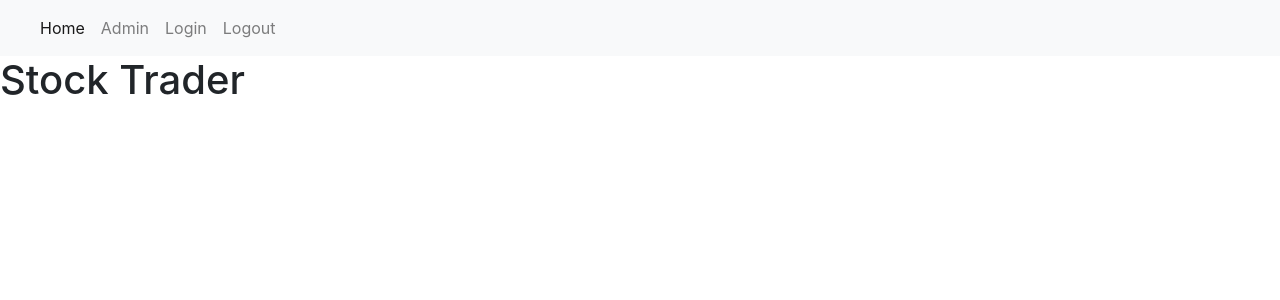
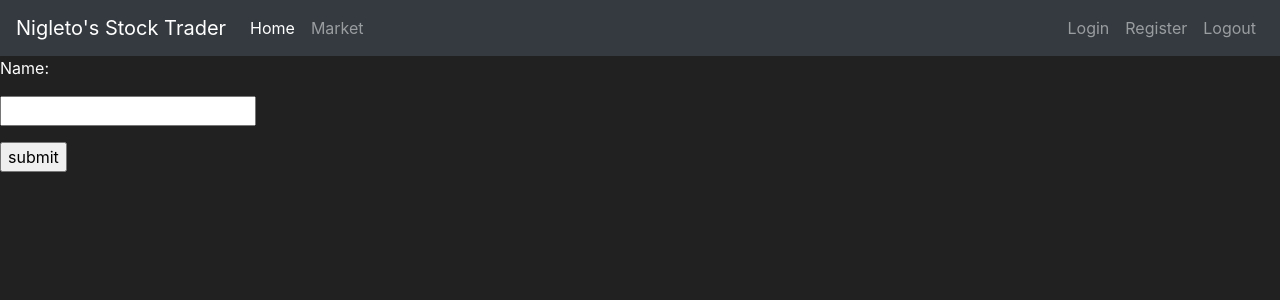
Before and after one commit to Nigleto/Stock-Trader, a Flask app: page /login in a window 1280 px wide. Shown: the top 300 px of the page. Run offline with Flask 2, Linux system fonts and the light colour scheme; some libraries are stand-ins or nearby versions.

Commit message:
A LOT OF STUFF

```diff
--- a/GUI.py
+++ b/GUI.py
@@ -1,7 +1,6 @@
 from flask import Flask, redirect, url_for, render_template, request, session, flash
 from datetime import timedelta
 from flask_sqlalchemy import SQLAlchemy
-
 
 app = Flask(__name__)
 app.secret_key = "hello"
@@ -22,18 +21,9 @@ class users(db.Model):
         self.email = email
 
 
-@app.route("/admin")
-def admin():
-    return render_template("index.html")
-
-
 @app.route("/")
 def home():
-    return render_template('home.html')
-
-@app.route('/about/<username>')
-def about_page(username):
-    return f'<h1>This is the about page of {username}</h1>'
+    return render_template('index.html')
 
 
 @app.route("/view")
@@ -63,7 +53,6 @@ def login():
         if "user" in session:
             flash("Already Logged In!")
             return redirect(url_for("user"))
-
     return render_template("login.html")
 
 
--- a/templates/base.html
+++ b/templates/base.html
@@ -1,35 +1,61 @@
-<!DOCTYPE html>
+<!doctype html>
 <html lang="en">
   <head>
-    <meta charset="UTF-8">
-    <link rel="stylesheet" href="https://stackpath.bootstrapcdn.com/bootstrap/4.3.1/css/bootstrap.min.css" integrity="sha384-ggOyR0iXCbMQv3Xipma34MD+dH/1fQ784/j6cY/iJTQUOhcWr7x9JvoRxT2MZw1T" crossorigin="anonymous">
+    <!-- Required meta tags -->
+    <meta charset="utf-8">
+    <meta name="viewport" content="width=device-width, initial-scale=1, shrink-to-fit=no">
+    <!-- Bootstrap CSS -->
+    <link rel="stylesheet" href="https://cdn.jsdelivr.net/npm/bootstrap@4.5.3/dist/css/bootstrap.min.css" integrity="sha384-TX8t27EcRE3e/ihU7zmQxVncDAy5uIKz4rEkgIXeMed4M0jlfIDPvg6uqKI2xXr2" crossorigin="anonymous">
+    <title>Hello, world!</title>
   </head>
   <body>
-    <nav class="navbar navbar-expand-lg navbar-light bg-light">
-        <a class="navbar-brand" href="#"></a>
-            <button class="navbar-toggler" type="button" data-toggle="collapse" data-target="#navbarNav" aria-controls="navbarNav" aria-expanded="false" aria-label="Toggle navigation">
+    <nav class="navbar navbar-expand-md navbar-dark bg-dark">
+        <a class="navbar-brand" href="/">Nigleto's Stock Trader</a>
+    <button class="navbar-toggler" type="burron" data-toggles="collapse" data-target="#navbarNav">
         <span class="navbar-toggler-icon"></span>
     </button>
       <div class="collapse navbar-collapse" id="navbarNav">
-                <ul class="navbar-nav">
+        <ul class="navbar-nav mr-auto">
             <li class="nav-item active">
-                        <a class="nav-link" href="/">Home <span class="sr-only">(current)</span></a>
+                <a class="nav-link" href="#">Home <span class="sr-only">(current)</span></a>
             </li>
             <li class="nav-item">
-                        <a class="nav-link" href="/admin">Admin</a>
+                <a class="nav-link" href="#">Market</a>
+            </li>
+        </ul>
+        <ul class="navbar-nav">
+            <li class="nav-item">
+                <a class="nav-link" href="/login">Login</a>
             </li>
             <li class="nav-item">
-                        <a class="nav-link" href="http://127.0.0.1:5000/login">Login</a>
+                <a class="nav-link" href="#">Register</a>
             </li>
             <li class="nav-item">
-                        <a class="nav-link" href="http://127.0.0.1:5000/logout">Logout</a>
+                <a class="nav-link" href="#">Logout</a>
             </li>
         </ul>
       </div>
     </nav>
-        <h1>Stock Trader</h1>
-        <script src="https://code.jquery.com/jquery-3.3.1.slim.min.js" integrity="sha384-q8i/X+965DzO0rT7abK41JStQIAqVgRVzpbzo5smXKp4YfRvH+8abtTE1Pi6jizo" crossorigin="anonymous"></script>
-        <script src="https://cdnjs.cloudflare.com/ajax/libs/popper.js/1.14.7/umd/popper.min.js" integrity="sha384-UO2eT0CpHqdSJQ6hJty5KVphtPhzWj9WO1clHTMGa3JDZwrnQq4sF86dIHNDz0W1" crossorigin="anonymous"></script>
-        <script src="https://stackpath.bootstrapcdn.com/bootstrap/4.3.1/js/bootstrap.min.js" integrity="sha384-JjSmVgyd0p3pXB1rRibZUAYoIIy6OrQ6VrjIEaFf/nJGzIxFDsf4x0xIM+B07jRM" crossorigin="anonymous"></script>
+        {% block content %}{% endblock %}
+
+
+    <!-- Optional JavaScript; choose one of the two! -->
+
+    <!-- Option 1: jQuery and Bootstrap Bundle (includes Popper) -->
+    <script src="https://code.jquery.com/jquery-3.5.1.slim.min.js" integrity="sha384-DfXdz2htPH0lsSSs5nCTpuj/zy4C+OGpamoFVy38MVBnE+IbbVYUew+OrCXaRkfj" crossorigin="anonymous"></script>
+    <script src="https://cdn.jsdelivr.net/npm/bootstrap@4.5.3/dist/js/bootstrap.bundle.min.js" integrity="sha384-ho+j7jyWK8fNQe+A12Hb8AhRq26LrZ/JpcUGGOn+Y7RsweNrtN/tE3MoK7ZeZDyx" crossorigin="anonymous"></script>
+
+    <!-- Option 2: jQuery, Popper.js, and Bootstrap JS
+    <script src="https://code.jquery.com/jquery-3.5.1.slim.min.js" integrity="sha384-DfXdz2htPH0lsSSs5nCTpuj/zy4C+OGpamoFVy38MVBnE+IbbVYUew+OrCXaRkfj" crossorigin="anonymous"></script>
+    <script src="https://cdn.jsdelivr.net/npm/popper.js@1.16.1/dist/umd/popper.min.js" integrity="sha384-9/reFTGAW83EW2RDu2S0VKaIzap3H66lZH81PoYlFhbGU+6BZp6G7niu735Sk7lN" crossorigin="anonymous"></script>
+    <script src="https://cdn.jsdelivr.net/npm/bootstrap@4.5.3/dist/js/bootstrap.min.js" integrity="sha384-w1Q4orYjBQndcko6MimVbzY0tgp4pWB4lZ7lr30WKz0vr/aWKhXdBNmNb5D92v7s" crossorigin="anonymous"></script>
+    -->
   </body>
+    {% block head %}{% endblock %}
+  <style>
+      body {
+        background-color: #212121;
+        color: white
+      }
+  </style>
 </html>
--- a/templates/login.html
+++ b/templates/login.html
@@ -1,5 +1,5 @@
-{% extends 'base.html' %}
-{% block title%} Login Page{% endblock %}
+{% extends "base.html" %}
+{% block title %}Login Page{% endblock %}
 
 {% block content %}
     {% with messages = get_flashed_messages() %}
@@ -15,21 +15,3 @@
     <p><input type="submit" value="submit"/></p>
 </form>
 {% endblock %}
-
-
-
-
-
-
-
-
-<!DOCTYPE html>
-<html lang="en">
-<head>
-    <meta charset="UTF-8">
-    <title>Title</title>
-</head>
-<body>
-
-</body>
-</html>
--- a/templates/user.html
+++ b/templates/user.html
@@ -1,4 +1,4 @@
-{% extends 'base.html' %}
+{% extends "base.html" %}
 {% block title %}User{% endblock%}
 {% block content %}
     {% with messages = get_flashed_messages() %}
```
Also changed, not shown: templates/home.html (deleted, +0 -58 lines), templates/index.html (+5 -4 lines), users.sqlite3. Lines whose indentation alone changed are shown as unchanged.
